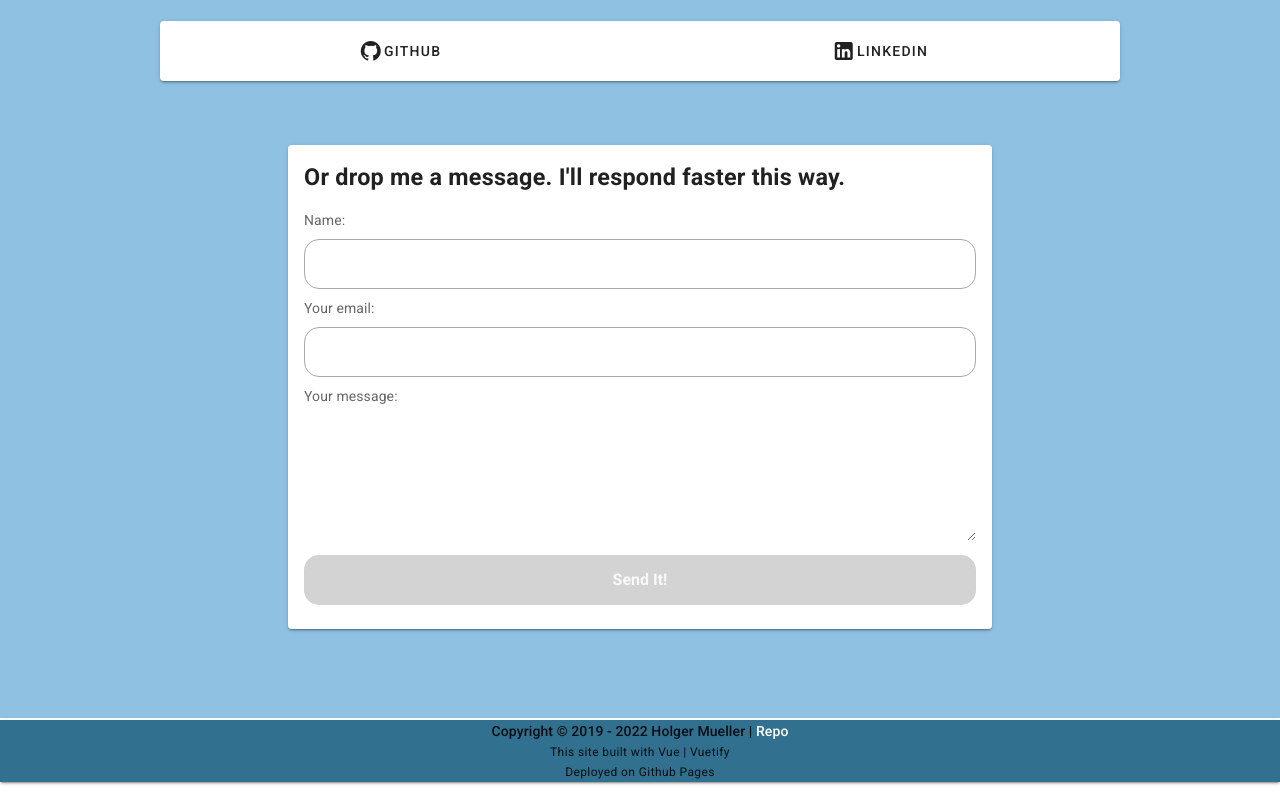
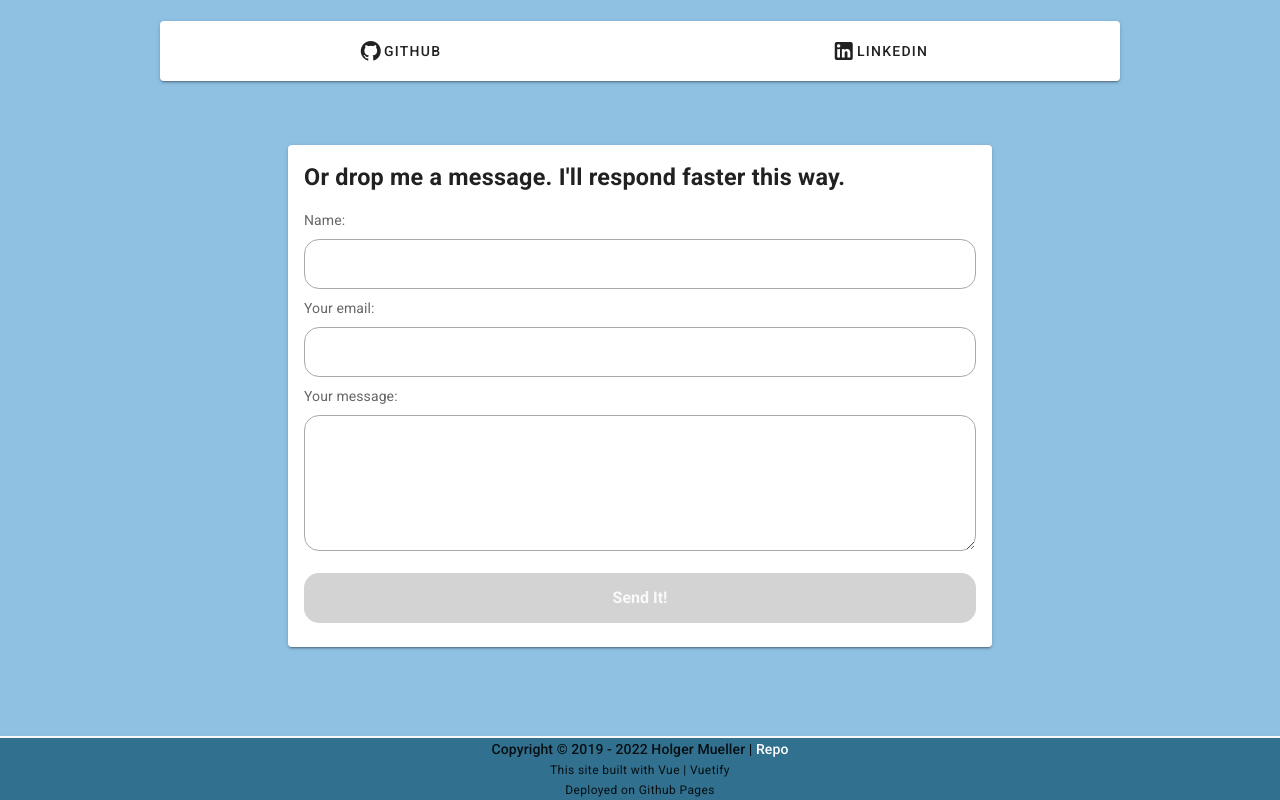
Before and after one commit to Holgermueller/test-app, a Vue app: page / in a window 1280 px wide. Shown: the part 3965-4765 px from the top of the page. Built offline with nearby package versions, Linux system fonts and the light colour scheme.

Commit message:
added border to text area

```diff
--- a/src/components/Connect.vue
+++ b/src/components/Connect.vue
@@ -37,7 +37,7 @@
               Your message:
               <textarea
                 v-model="Message"
-                class="form-control col-12"
+                class="form-control col-12 message"
                 rows="5"
                 name="message"
               ></textarea>
@@ -104,7 +104,7 @@ export default {
   padding-left: 8px;
   z-index: 1;
 }
-.text-field {
+.message {
   margin: 8px auto;
   border: 1px solid darkgray;
   border-radius: 15px;
```
